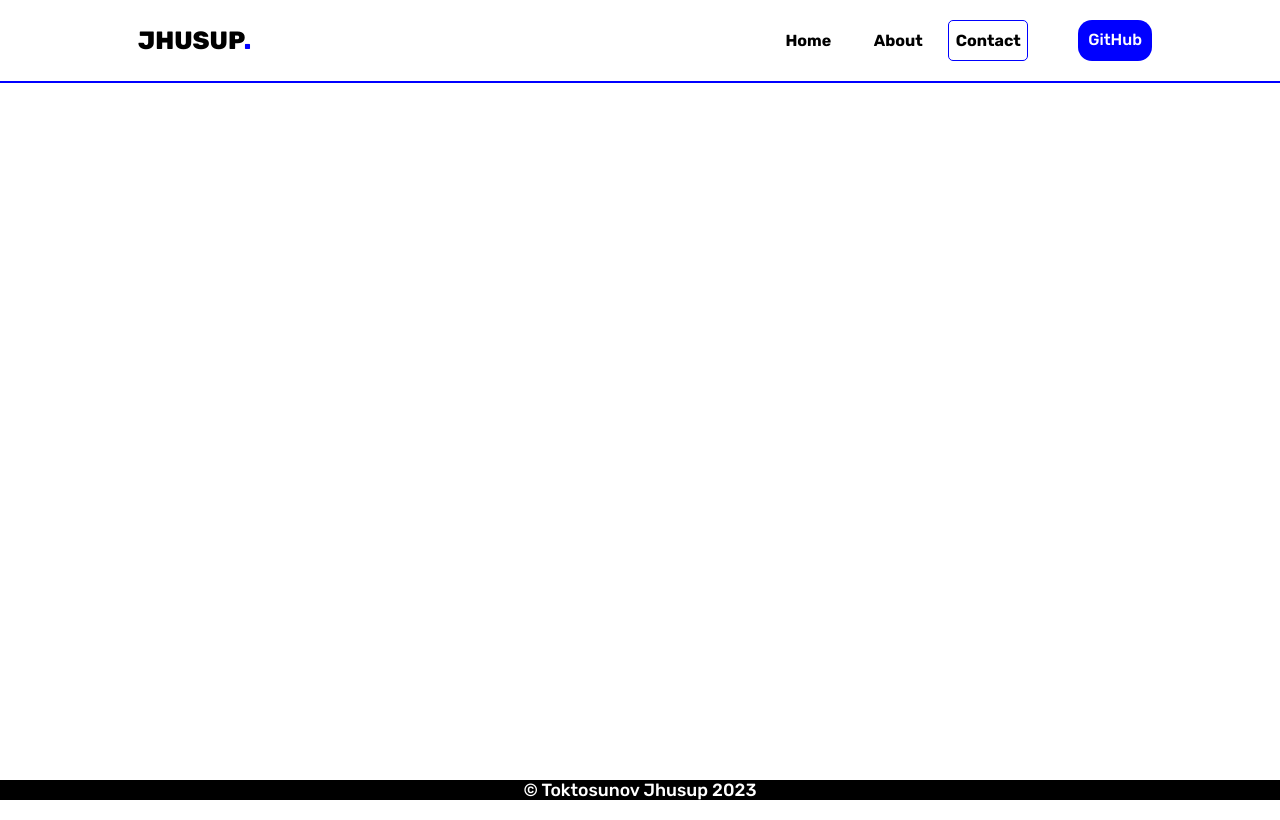
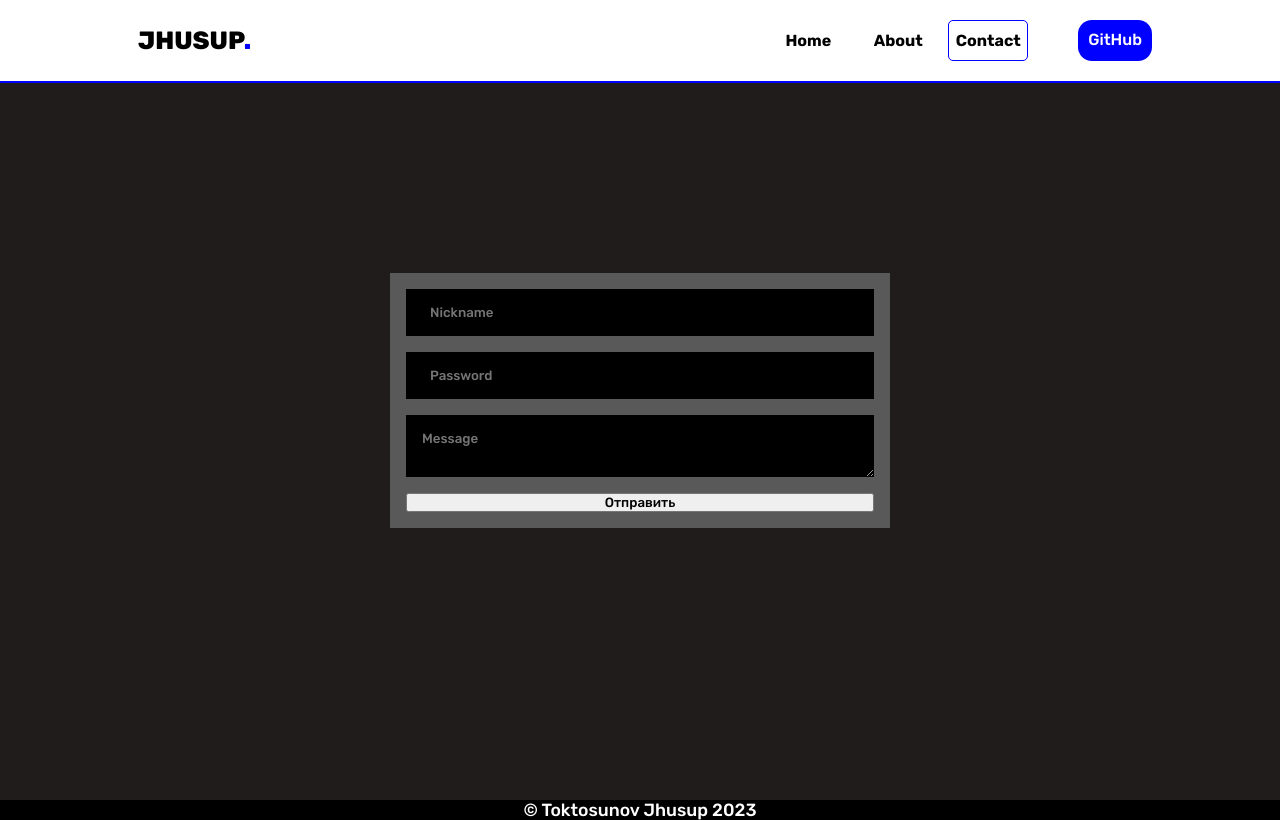
Before and after one commit to TheNowy/Project-Portfolio, a React (Vite) app: page /contacts in a window 1280 px wide. Built offline with nearby package versions, Linux system fonts and the light colour scheme.

Commit message:
Contacts

```diff
--- a/src/components/pages/contacts/Conctacts.module.scss
+++ b/src/components/pages/contacts/Conctacts.module.scss
@@ -9,26 +9,46 @@
       margin-left: auto;
       margin-right: auto;
       display: flex;
-      align-items: start;
+      align-items: center;
       justify-content: center;
-      background-color: rgb(255, 255, 255);
+      background-color: rgb(33, 28, 28);
 
-      min-height: 45vh;
+      min-height: 100vh;
 
       padding: 5rem 7rem;
 
-      .home_input_text {
-        width: 300px;
-        padding: 10rem 3rem 10rem;
+      .form {
         display: flex;
-        background-color: black;
         flex-direction: column;
-        input {
-          margin: 10px;
+
+        min-width: 500px;
+        max-width: 800px;
+
+        padding: 1rem;
+
+        background-color: rgb(89, 89, 89);
+
+        gap: 1rem;
+
+        .input,
+        .message {
+          width: 100%;
+          border: none;
+          background-color: black;
+          padding: 1rem 1.5rem;
+          color: white;
+
+          &:focus {
+            outline: 1px solid red;
+          }
         }
 
-        input:nth-child(1) {
-          background-color: red;
+        .message {
+          max-width: 100%;
+          min-width: 100%;
+          font-family: "Rubik", sans-serif;
+
+          padding: 1rem;
         }
       }
     }
--- a/src/components/pages/contacts/Contacts.jsx
+++ b/src/components/pages/contacts/Contacts.jsx
@@ -1,26 +1,37 @@
 import React from "react";
 import scss from "./Conctacts.module.scss";
 
-
 const Contacts = () => {
-
   return (
     <>
-      {/* <div className={scss.page_wrapper}>
+      <div className={scss.page_wrapper}>
         <div className={scss.container}>
           <div className={scss.home_content}>
-            <div className={scss.home_input_text}>
-              <input type="text" />
-              <input type="text" />
-              <input type="submit" />
-            </div>
+            <form className={scss.form}>
+              <input
+                className={scss.input}
+                type="text"
+                placeholder="Nickname"
+                required
+              />
+
+              <input
+                className={scss.input}
+                type="text"
+                placeholder="Password"
+                required
+              />
+
+              <textarea
+                className={scss.message}
+                placeholder="Message"
+                required ></textarea>
+
+              <input type="submit" value="Отправить" />
+            </form>
           </div>
         </div>
-      </div> */}
-
-
-
-
+      </div>
     </>
   );
 };
--- a/src/components/wrapper/header/DropDownMenu/DropDown.jsx
+++ b/src/components/wrapper/header/DropDownMenu/DropDown.jsx
@@ -5,9 +5,11 @@ import { NavLink } from "react-router-dom";
 const DropDown = () => {
   const activeLink = ({ isActive }) => {
     return {
-      border: isActive ? "solid 1px orange" : "none"
+      border: isActive ? "solid 1px blue" : "none"
     };
   };
+
+
 
   return (
     <div className={`${scss.flex} ${scss.flex_col} ${scss.DropDownMenu}`}>
--- a/src/components/wrapper/header/DropDownMenu/DropDown.module.scss
+++ b/src/components/wrapper/header/DropDownMenu/DropDown.module.scss
@@ -1,5 +1,5 @@
 .DropDownMenu {
-  position: fixed;
+  position: absolute;
   top: 3.6rem;
   right: 2.5rem;
   padding: 30px 0 30px;
@@ -32,7 +32,7 @@
       align-items: center;
       width: 100px;
       padding: 10px;
-      background-color: orange;
+      background-color: blue;
       color: white;
       border: solid 1px white;
       border-radius: 13px;
--- a/src/components/wrapper/header/Header.jsx
+++ b/src/components/wrapper/header/Header.jsx
@@ -9,29 +9,29 @@ export const Header = () => {
 
   const activeLink = ({ isActive }) => {
     return {
-      border: isActive ? "solid 1px blue" : "none"
+      border: isActive ? "solid 1px blue" : "none",
     };
   };
 
-  // useEffect(() => {
-  //   const changeBackground = () => {
-  //     if (typeof window !== "undefined" && window.scrollY >= 10) {
-  //       setHeaderScroll(true);
-  //     } else {
-  //       setHeaderScroll(false);
-  //     }
-  //   };
+  useEffect(() => {
+    const changeBackground = () => {
+      if (typeof window !== "undefined" && window.scrollY >= 10) {
+        setHeaderScroll(true);
+      } else {
+        setHeaderScroll(false);
+      }
+    };
 
-  //   changeBackground();
-  //   -window.addEventListener("scroll", changeBackground);
+    changeBackground();
+    -window.addEventListener("scroll", changeBackground);
 
-  //   return () => {
-  //     window.removeEventListener("scroll", changeBackground);
-  //   };
-  // }, []);
+    return () => {
+      window.removeEventListener("scroll", changeBackground);
+    };
+  }, []);
 
   return (
-    <nav>
+    <nav className={scss.nav}>
       <header
         className={
           headerScroll ? `${scss.header} ${scss.active}` : `${scss.header}`
@@ -54,7 +54,9 @@ export const Header = () => {
             className={`${scss.gitlink} ${scss.activeLink}`}>
             GitHub
           </NavLink>
-          <div className={scss.burger_menu} onClick={() => closeProfile((prev) => !prev)}>
+          <div
+            className={scss.burger_menu}
+            onClick={() => closeProfile((prev) => !prev)}>
             <span></span>
             <span></span>
           </div>
--- a/src/components/wrapper/header/Header.module.scss
+++ b/src/components/wrapper/header/Header.module.scss
@@ -1,4 +1,5 @@
 @import url(https://fonts.googleapis.com/css?family=Rubik:500,600,700,800,900);
+
 
 .header {
   margin-bottom: 3rem;
--- a/src/index.scss
+++ b/src/index.scss
@@ -3,13 +3,14 @@
 * {
   font-family: 'Rubik', sans-serif;
   margin: 0;
+  padding: 0;
   box-sizing: border-box;
   list-style-type: none;
   text-decoration: none;
 }
 
 ::selection {
-  background: rgba(255, 166, 0, 0.684);
+  background: blue;
 }
 ::-webkit-scrollbar {
   width: 0;
```
Also changed, not shown: src/components/wrapper/header/QuickMenu/Quick.jsx (added), src/components/wrapper/header/QuickMenu/Quick.module.scss (added).
